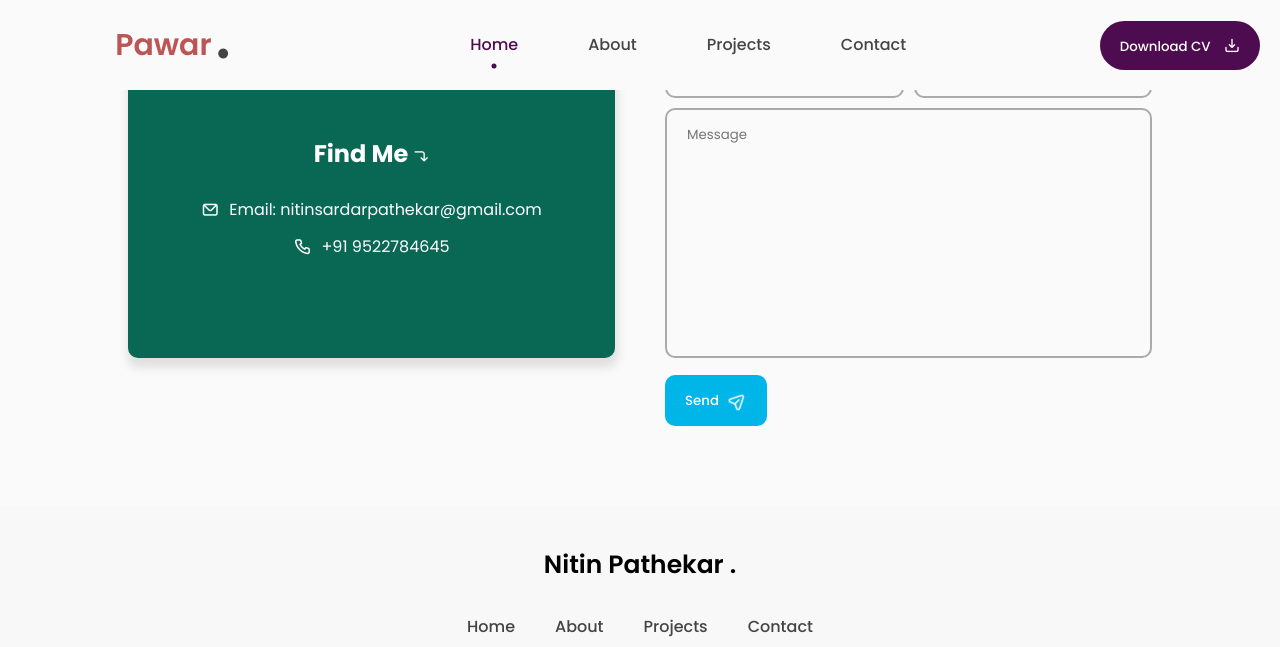
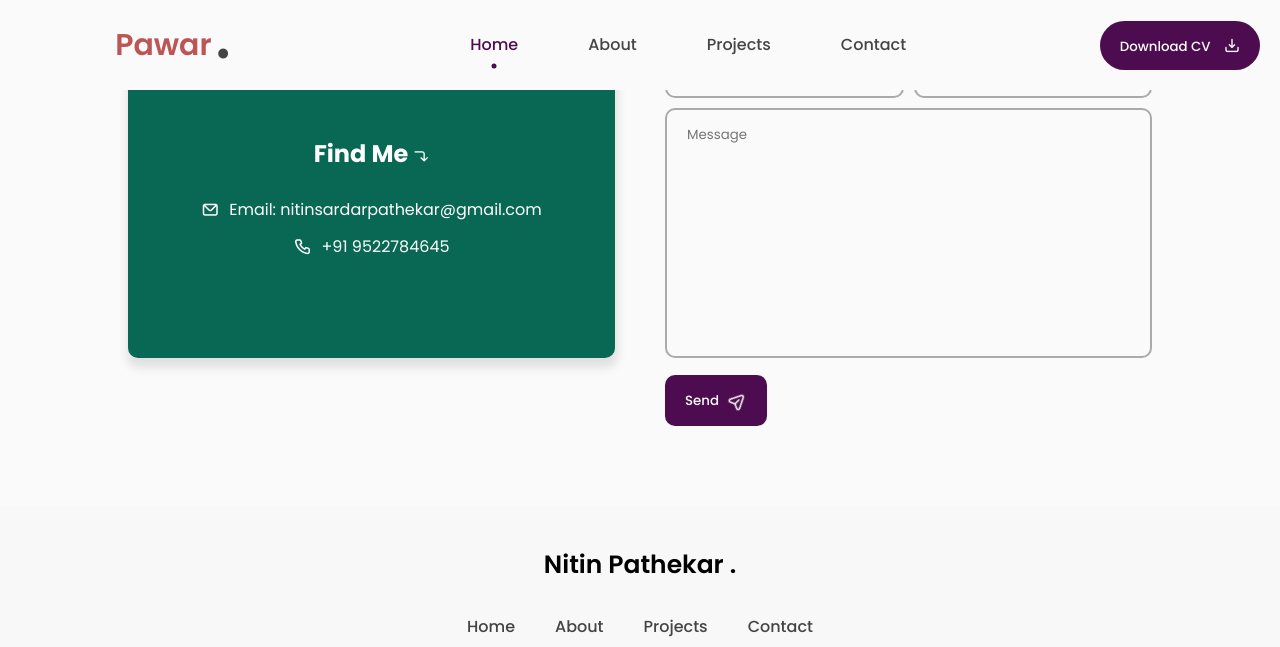
Before and after one commit to nitinpathekar/portfoliowebsite, a plain HTML site: page index.html in a window 1280 px wide. In both pictures the pointer is over the button "Send". Shown: the part 2012-2659 px from the top of the page. Drawn offline with nearby package versions, Linux system fonts and the light colour scheme.

Commit message:
new change

```diff
--- a/style.css
+++ b/style.css
@@ -484,8 +484,9 @@ textarea{
     color: var(--color-white);
 }
 .form-button>.btn:hover{
-    background: #00B5E7;
+    background:rgb(78, 12, 80)
 }
+
 .form-button i{
     font-size: 18px;
     rotate: -45deg;
```
